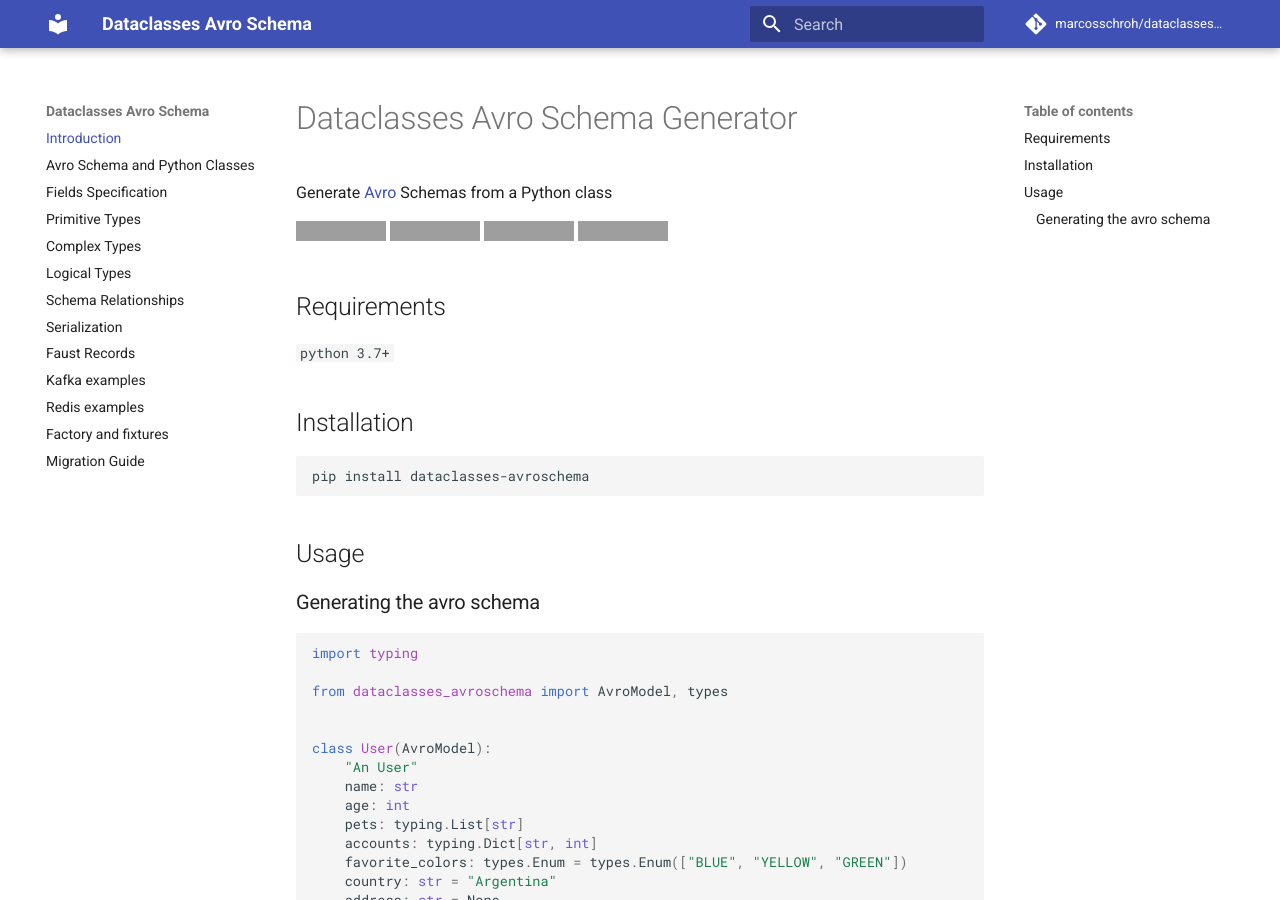
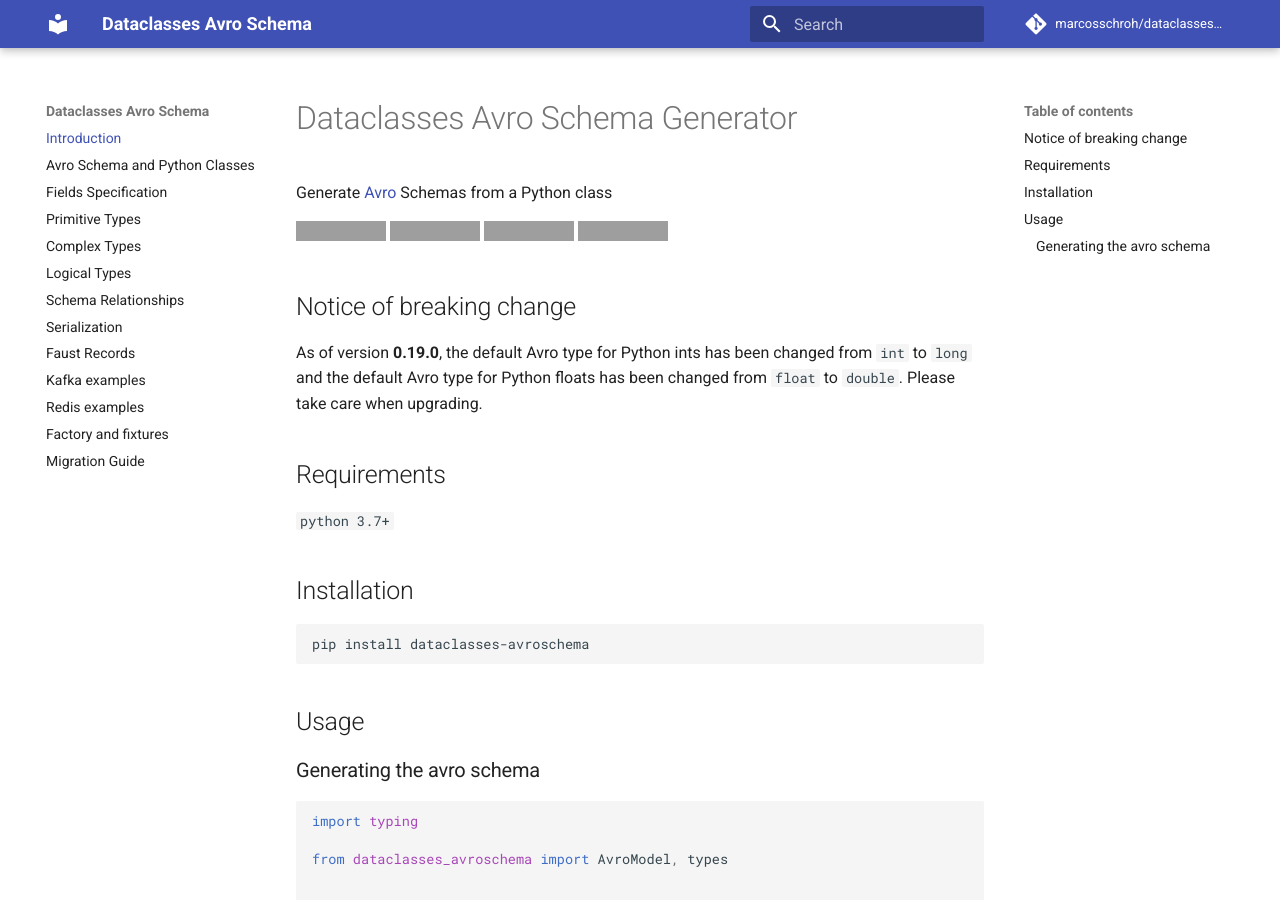
Before and after one commit to marcosschroh/dataclasses-avroschema, an MkDocs documentation site: the page built from docs/index.md, in a window 1280 px wide and 900 px high, cut to the strip 0-900 px from the top of the window. Built offline with MkDocs 1.6.1 and Material for MkDocs 9.7.7, drawn with Linux system fonts in a browser that asks for light colours; comment, search, counter and statistics services are not loaded; grey boxes are pictures that could not be loaded.

Commit message:
Changed Avro type for Python int to long (#83)
* Changed Avro type for Python int to long and Avro type for Python float to double

* Fixed unit tests and one instance I forgot to replace float with double.

* Added large notices of breaking int-long and float-double changes.

```diff
--- a/docs/index.md
+++ b/docs/index.md
@@ -6,6 +6,11 @@ Generate [Avro](https://avro.apache.org/docs/1.8.2/spec.html) Schemas from a Pyt
 [![GitHub license](https://img.shields.io/github/license/marcosschroh/dataclasses-avroschema.svg)](https://github.com/marcosschroh/dataclasses-avroschema/blob/master/LICENSE)
 [![codecov](https://codecov.io/gh/marcosschroh/dataclasses-avroschema/branch/master/graph/badge.svg)](https://codecov.io/gh/marcosschroh/dataclasses-avroschema)
 ![python version](https://img.shields.io/badge/python-3.7%2B-yellowgreen)
+
+## Notice of breaking change
+
+As of version **0.19.0**, the default Avro type for Python ints has been changed from `int` to `long` and the default Avro
+type for Python floats has been changed from `float` to `double`. Please take care when upgrading.
 
 ## Requirements
 
```
Also changed, not shown: README.md (+5 -0 lines), docs/primitive_types.md (+3 -3 lines), 16 other files.
